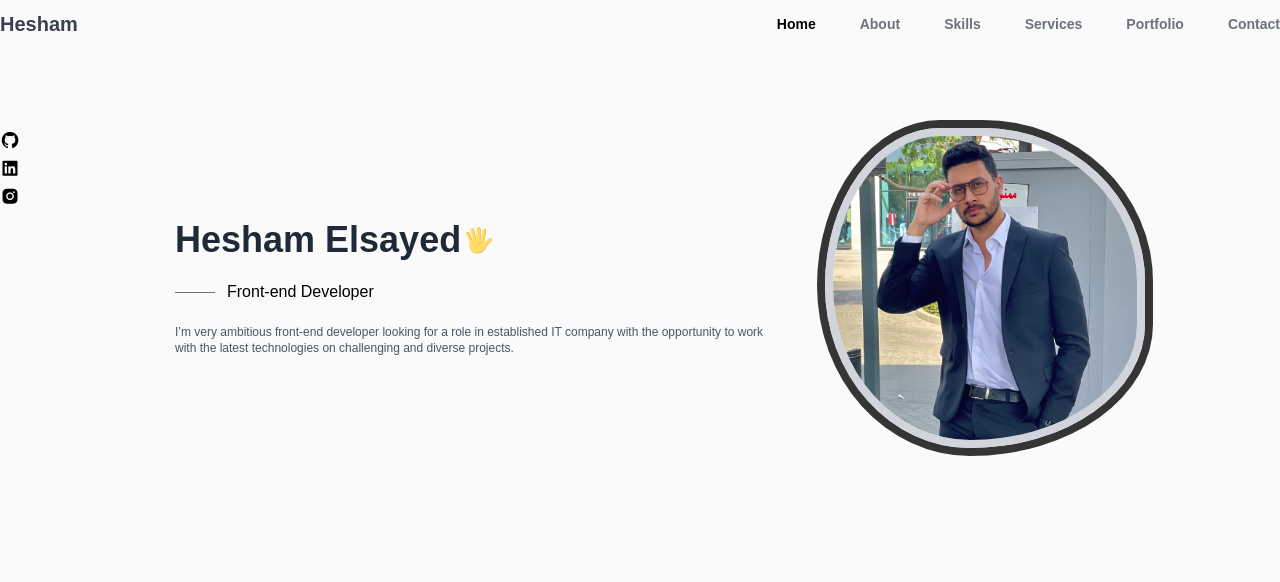
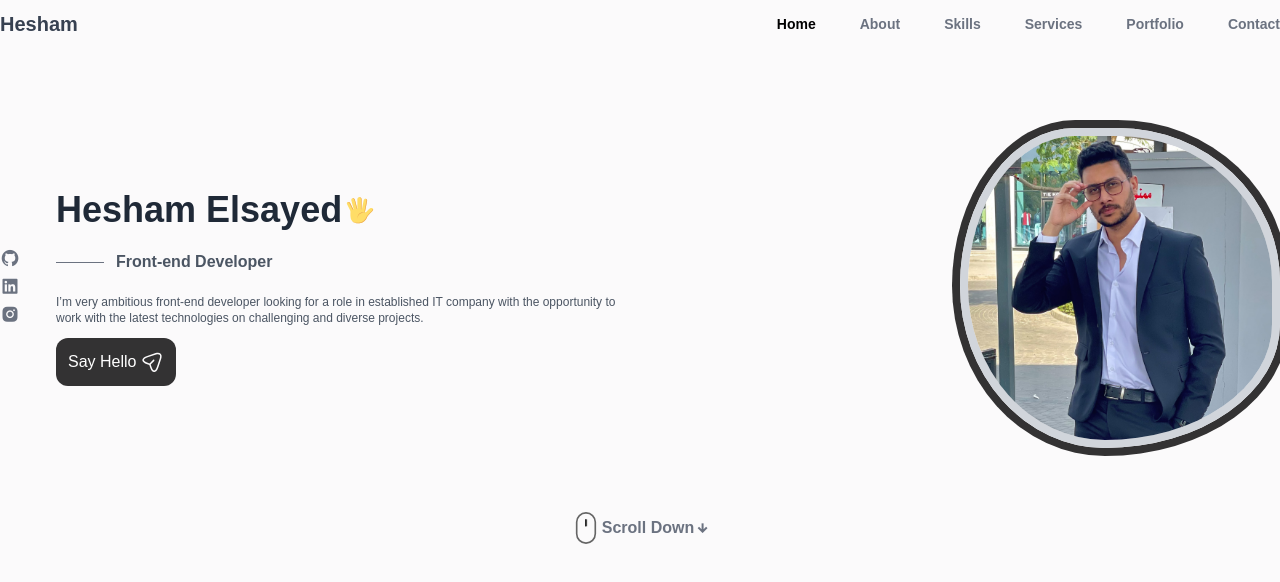
Before and after one commit to Hesham749/portfolio, a React (Create React App) app: page / in a window 1280 px wide. Shown: the top 582 px of the page. Built offline with nearby package versions, Linux system fonts and the light colour scheme.

Commit message:
finish-homesection

```diff
--- a/src/components/home/Home.jsx
+++ b/src/components/home/Home.jsx
@@ -1,23 +1,24 @@
-import React from 'react'
-import Social from './Social'
-import HomeContent from './HomeContent'
-import Image from './Image'
-
+import React from "react";
+import Social from "./Social";
+import HomeContent from "./HomeContent";
+import Image from "./Image";
+import Scroll from "./Scroll";
 
 export default function Home() {
   return (
     <main>
-      <section id='home ' className='container mt-20 mb-40'>
-      <div className="flex ">
-      <Social />
-      <div className="flex items-center md:justify-center  md:flex-row flex-col gap-10">
-        <HomeContent />
-        <Image />
-      </div>
-      </div>
+      <section id="home " className="container mt-20 mb-40 ">
 
+        <div className="flex md:items-center md:gap-4 px-5 md:px-0 ">
+          <Social />
+          <div className="flex items-center  md:justify-between justify-center  md:flex-row flex-col gap-10">
+            <HomeContent />
+            <Image />
+          </div>
+
+        </div>
+        <Scroll />
       </section>
-
     </main>
-  )
+  );
 }
--- a/src/components/home/HomeContent.jsx
+++ b/src/components/home/HomeContent.jsx
@@ -1,9 +1,9 @@
-import React from 'react'
+import React from "react";
 
 export default function HomeContent() {
   return (
-    <div className='md:max-w-[50%] px-5 order-1 '>
-      <h1 className='font-bold text-3xl lg:text-4xl text-gray-800 flex items-center gap-1  '>
+    <div className="md:max-w-[50%] px-5 order-1 ">
+      <h1 className="font-bold text-3xl lg:text-4xl text-gray-800 flex items-center gap-1  ">
         Hesham Elsayed
         <svg
           width="28"
@@ -11,56 +11,64 @@ export default function HomeContent() {
           viewBox="0 0 48 48"
           fill="none"
           xmlns="http://www.w3.org/2000/svg"
-                  class="home__hand"
-                >
+          class="home__hand">
           <path
             d="M25.4995 32.0305L31.3495 33.1555L36.1495 8.48051C36.4495 6.83051 35.3995 5.18051 33.8245 4.88051C32.1745 4.58051 30.5995 5.70551 30.2995 7.35551L25.4995 32.0305Z"
-                    fill="#FFDD67"
-                  ></path>
+            fill="#FFDD67"></path>
           <path
             d="M33.8996 4.88018C33.6746 4.80518 33.5246 4.80518 33.2996 4.80518C34.6496 5.33018 35.3996 6.75518 35.0996 8.25518L30.2996 32.9302L31.3496 33.1552L36.1496 8.48018C36.5246 6.75518 35.4746 5.18018 33.8996 4.88018Z"
-                    fill="#EBA352"
-                  ></path>
+            fill="#EBA352"></path>
           <path
             d="M19.4995 32.7802H26.5495V5.55518C26.5495 3.53018 24.9745 1.80518 23.0245 1.80518C21.1495 1.80518 19.4995 3.45518 19.4995 5.55518V32.7802Z"
-                    fill="#FFDD67"
-                  ></path>
+            fill="#FFDD67"></path>
           <path
             d="M23.0995 1.80518C22.9495 1.80518 22.7245 1.80518 22.5745 1.88018C24.2995 2.18018 25.5745 3.68018 25.5745 5.55518V32.8552H26.6245V5.55518C26.6245 3.45518 25.0495 1.80518 23.0995 1.80518Z"
-                    fill="#EBA352"
-                  ></path>
+            fill="#EBA352"></path>
           <path
             d="M15.7495 32.7054L21.7495 31.1304L15.2245 6.30541C14.7745 4.58041 13.0495 3.53041 11.3995 3.90541C9.74948 4.35541 8.77448 6.08041 9.22448 7.80541L15.7495 32.7054Z"
-                    fill="#FFDD67"
-                  ></path>
+            fill="#FFDD67"></path>
           <path
             d="M11.3995 3.90541L10.9495 4.13041C12.4495 4.05541 13.7995 5.03041 14.2495 6.60541L20.7745 31.4304L21.8245 31.1304L15.2245 6.30541C14.7745 4.58041 13.0495 3.53041 11.3995 3.90541Z"
-                    fill="#EBA352"
-                  ></path>
+            fill="#EBA352"></path>
           <path
             d="M2.99937 10.355C1.57437 11.03 1.12437 12.83 1.87437 14.33L11.7744 34.055L16.7994 31.505L6.89937 11.78C6.14937 10.28 4.42437 9.68 2.99937 10.355Z"
-                    fill="#FFDD67"
-                  ></path>
+            fill="#FFDD67"></path>
           <path
             d="M2.99956 10.355C2.84956 10.43 2.69956 10.505 2.54956 10.655C3.82456 10.28 5.24956 10.955 5.92456 12.305L15.8246 32.03L16.7996 31.58L6.89956 11.78C6.14956 10.28 4.42456 9.68 2.99956 10.355Z"
-                    fill="#EBA352"
-                  ></path>
+            fill="#EBA352"></path>
           <path
             d="M46.2744 22.2801C45.0744 19.9551 41.3244 20.1051 37.4994 24.3051C34.7994 27.2301 34.2744 28.2051 31.5744 28.1301V25.0551C31.5744 25.0551 25.7994 20.7801 14.3244 22.7301C14.3244 22.7301 7.79945 23.6301 7.79945 27.0801C7.79945 27.0801 6.67445 35.4051 8.99945 40.6551C12.4494 48.4551 30.1494 50.4801 35.6994 37.2051C36.8244 34.5801 39.0744 32.6301 41.0994 30.1551C43.4244 27.1551 47.5494 24.7551 46.2744 22.2801Z"
-                    fill="#FFDD67"
-                  ></path>
+            fill="#FFDD67"></path>
           <path
             d="M46.2745 22.28C46.0495 21.83 45.7495 21.53 45.3745 21.23C45.4495 21.305 45.5245 21.38 45.5245 21.53C46.7995 24.08 42.6745 26.405 40.1995 29.405C38.1745 31.88 35.9245 33.83 34.7995 36.455C29.9995 47.93 16.0495 47.93 10.1995 42.68C15.5245 48.68 30.5245 49.28 35.5495 37.205C36.6745 34.58 38.9245 32.63 40.9495 30.155C43.4245 27.155 47.5495 24.755 46.2745 22.28ZM32.3245 28.13C27.4495 26.33 18.7495 29.63 19.9495 38.405C19.9495 30.23 27.3745 28.205 31.4245 28.205C32.0245 28.13 32.3245 28.13 32.3245 28.13Z"
-                    fill="#EBA352"
-                  ></path>
+            fill="#EBA352"></path>
         </svg>
       </h1>
-    <h3 className="my-5 flex before:content[''] before:h-[1px] before:w-10 before:bg-gray-500 before:border-none items-center before:me-3">Front-end Developer</h3>
+      <h3 className="font-semibold text-gray-600 my-5 flex before:content[''] before:h-[1px] before:w-12 before:bg-gray-500 before:border-none items-center before:me-3">
+        Front-end Developer
+      </h3>
       <p className="text-xs text-gray-600 ">
-    I’m very ambitious front-end developer looking for a role in
-            established IT company with the opportunity to work with the latest
-            technologies on challenging and diverse projects.
+        I’m very ambitious front-end developer looking for a role in established
+        IT company with the opportunity to work with the latest technologies on
+        challenging and diverse projects.
       </p>
+      <a href="#contact" className="flex items-center gap-1 p-3 w-fit rounded-xl outline-none hover:bg-black text-white mt-3 bg-container-color">
+        Say Hello
+        <svg
+          class="button__icon"
+          xmlns="http://www.w3.org/2000/svg"
+          width="24"
+          height="24"
+          viewBox="0 0 24 24"
+          fill="none">
+          <path
+            d="M14.2199 21.9352C13.0399 21.9352 11.3699 21.1052 10.0499 17.1352L9.32988 14.9752L7.16988 14.2552C3.20988 12.9352 2.37988 11.2652 2.37988 10.0852C2.37988 8.91525 3.20988 7.23525 7.16988 5.90525L15.6599 3.07525C17.7799 2.36525 19.5499 2.57525 20.6399 3.65525C21.7299 4.73525 21.9399 6.51525 21.2299 8.63525L18.3999 17.1252C17.0699 21.1052 15.3999 21.9352 14.2199 21.9352ZM7.63988 7.33525C4.85988 8.26525 3.86988 9.36525 3.86988 10.0852C3.86988 10.8052 4.85988 11.9052 7.63988 12.8252L10.1599 13.6652C10.3799 13.7352 10.5599 13.9152 10.6299 14.1352L11.4699 16.6552C12.3899 19.4352 13.4999 20.4252 14.2199 20.4252C14.9399 20.4252 16.0399 19.4352 16.9699 16.6552L19.7999 8.16525C20.3099 6.62525 20.2199 5.36525 19.5699 4.71525C18.9199 4.06525 17.6599 3.98525 16.1299 4.49525L7.63988 7.33525Z"
+            fill="#FBFAFB"></path>
+          <path
+            d="M10.11 14.7052C9.92005 14.7052 9.73005 14.6352 9.58005 14.4852C9.29005 14.1952 9.29005 13.7152 9.58005 13.4252L13.16 9.83518C13.45 9.54518 13.93 9.54518 14.22 9.83518C14.51 10.1252 14.51 10.6052 14.22 10.8952L10.64 14.4852C10.5 14.6352 10.3 14.7052 10.11 14.7052Z"
+            fill="#FBFAFB"></path>
+        </svg>
+      </a>
     </div>
-  )
+  );
 }
--- /dev/null
+++ b/src/components/home/Scroll.jsx
@@ -0,0 +1,43 @@
+import React from "react";
+
+export default function Scroll() {
+  return (
+    <div className="  my-16 ps-14 md:ps-0 ">
+      <a href="#about" className="hover:text-title-color-dark font-bold text-gray-500 flex justify-start md:justify-center items-center">
+      <svg
+        width="32px"
+        height="32px"
+        class="home__scroll-mouse"
+        viewBox="0 0 247 390"
+        version="1.1"
+        xmlns="http://www.w3.org/2000/svg"
+        xmlnsXlink="http://www.w3.org/1999/xlink"
+        style={{
+          fillRule: "evenodd",
+          clipRule: "evenodd",
+          strokeLinecap: "round",
+          strokeLinejoin: "round",
+          strokeMiterlimit: 1.5,
+        }}>
+        <path
+          className="wheel   "
+          d="M123.359,79.775l0,72.843"
+          style={{
+            fill: "None",
+            stroke: "#000",
+            strokeWidth: "20px",
+          }}></path>
+        <path
+          id="mouse"
+          d="M236.717,123.359c0,-62.565 -50.794,-113.359 -113.358,-113.359c-62.565,0 -113.359,50.794 -113.359,113.359l0,143.237c0,62.565 50.794,113.359 113.359,113.359c62.564,0 113.358,-50.794 113.358,-113.359l0,-143.237Z"
+          style={{
+            fill: "None",
+            stroke: "#656565",
+            strokeWidth: "20px",
+          }}></path>
+      </svg>
+          Scroll Down <i class='bx bx-down-arrow-alt font-bold '></i>
+          </a>
+    </div>
+  );
+}
--- a/src/components/home/Social.jsx
+++ b/src/components/home/Social.jsx
@@ -2,10 +2,10 @@ import React from 'react'
 
 export default function Social() {
   return (
-    <div className='flex flex-col w-fit text-xl'>
-      <a href="#" target="_blank" rel="noopener noreferrer"><i class='bx bxl-github '></i></a>
-      <a href="#" target="_blank" rel="noopener noreferrer"><i class='bx bxl-linkedin-square' ></i></a>
-      <a href="#" target="_blank" rel="noopener noreferrer"><i class='bx bxl-instagram-alt' ></i></a>
+    <div className='flex flex-col w-fit text-xl text-gray-500 '>
+      <a href="#" target="_blank" rel="noopener noreferrer"><i class='bx bxl-github  hover:text-title-color-dark'></i></a>
+      <a href="#" target="_blank" rel="noopener noreferrer"><i class='bx bxl-linkedin-square hover:text-title-color-dark' ></i></a>
+      <a href="#" target="_blank" rel="noopener noreferrer"><i class='bx bxl-instagram-alt hover:text-title-color-dark' ></i></a>
     </div>
   )
 }
--- a/src/index.css
+++ b/src/index.css
@@ -30,7 +30,7 @@ img{
   @apply text-black
 }
 .image{
-  box-shadow:  0 0 0 8px rgba(0, 0, 0, 0.79) !important;
+  box-shadow:  0 0 0 8px #333233 !important;
 
   animation: border 8s ease-in-out infinite   ;
 }
@@ -45,3 +45,15 @@ img{
     border-radius: 60% 40% 30% 70%/60% 30% 70% 40%;
   }
 }
+
+.wheel{
+  animation: scroll 2s ease-in-out infinite;
+}
+@keyframes scroll  {
+  0%{
+    transform: translateY(0);
+  }
+  30%{
+    transform: translateY(3.5rem);
+  }
+}
--- a/tailwind.config.js
+++ b/tailwind.config.js
@@ -7,6 +7,7 @@ module.exports = {
       'body-color': '#FBFAFB',
       'title-color': '#9C9BA1',
       'title-color-dark': '#1E1C23',
+      'container-color': '#333233',
 
 
     },container:{
```
Lines whose indentation alone changed are shown as unchanged.
